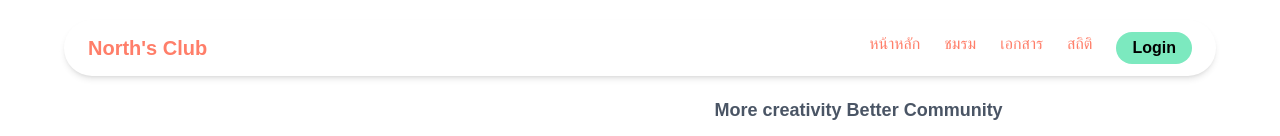
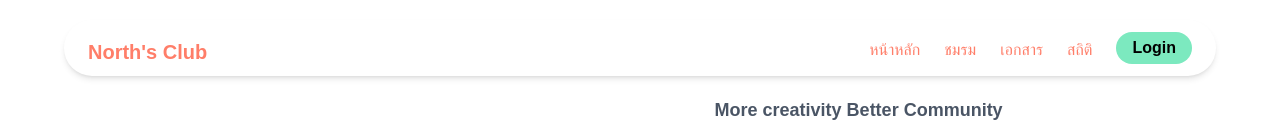
Before and after one commit to PhumipatJ/north-club-app, a React (Vite) app: page / in a window 1280 px wide. Shown: the top 136 px of the page. Built offline with nearby package versions, Linux system fonts and the light colour scheme.

Commit message:
pixel change in nav
add import Link

```diff
--- a/src/components/navbar.jsx
+++ b/src/components/navbar.jsx
@@ -1,4 +1,5 @@
 import { useState, useEffect } from "react";
+import { Link } from "react-router-dom";
 import { Menu, X } from "lucide-react";
 
 const Navbar = () => {
@@ -24,7 +25,7 @@ const Navbar = () => {
     <nav className={`fixed top-0 left-0 w-full transition-all duration-300 z-10 h-18 font-prompt ${isScrolled ? "opacity-95" : "p-3"}`}>
       <div className="bg-white shadow-md max-w-6xl mx-auto px-6 flex justify-between items-center h-14 my-2 rounded-full">
         {/* LOGO */}
-        <h1 className="text-xl text-[#FF7E69] font-bold">North's Club</h1>
+        <h1 className="text-xl text-[#FF7E69] font-bold pt-2">North's Club</h1>
 
         {/* Mobile Menu Button */}
         <button
@@ -36,11 +37,11 @@ const Navbar = () => {
 
         {/* Desktop Menu */}
         <div className="hidden md:flex space-x-6 text-[#FF7E69]">
-          <a href="#" className="hover:underline hover:text-[#7CE9BF]">หน้าหลัก</a>
-          <a href="#" className="hover:underline hover:text-[#7CE9BF]">ชมรม</a>
-          <a href="#" className="hover:underline hover:text-[#7CE9BF]">เอกสาร</a>
-          <a href="#" className="hover:underline hover:text-[#7CE9BF]">สถิติ</a>
-          <button className="bg-[#7CE9BF] text-black font-bold px-4 py-1 rounded-full hover:bg-emerald-400">
+          <a href="#" className="hover:underline hover:text-[#7CE9BF] pt-1.5">หน้าหลัก</a>
+          <a href="#" className="hover:underline hover:text-[#7CE9BF] pt-1.5">ชมรม</a>
+          <a href="#" className="hover:underline hover:text-[#7CE9BF] pt-1.5">เอกสาร</a>
+          <a href="#" className="hover:underline hover:text-[#7CE9BF] pt-1.5">สถิติ</a>
+          <button to="/login" className="bg-[#7CE9BF] text-black font-bold px-4 py-1 rounded-full hover:bg-emerald-400">
             Login
           </button>
         </div>
```
